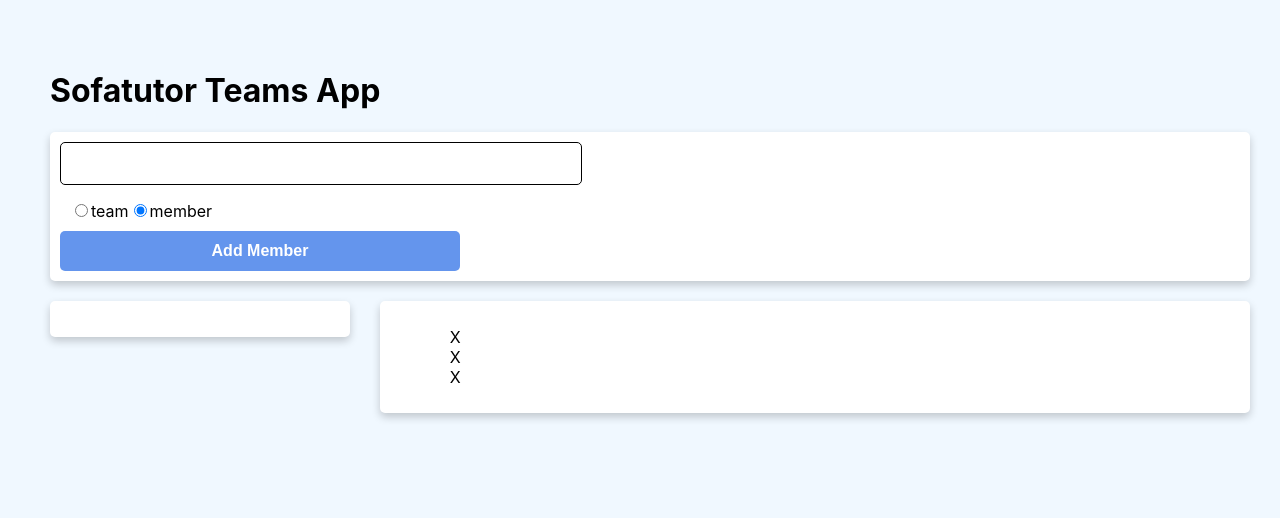
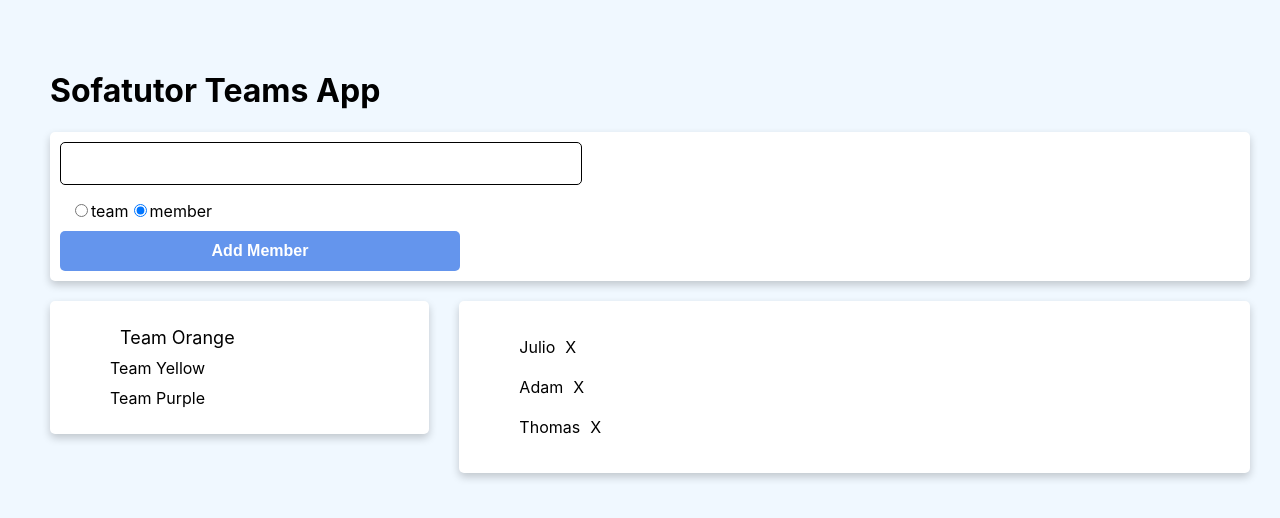
Before and after one commit to jjla26/react-testing-components, a React (Create React App) app: page / in a window 1280 px wide. Shown: the top 518 px of the page. Built offline with nearby package versions, Linux system fonts and the light colour scheme.

Commit message:
refactor components

```diff
--- a/src/components/MembersList.js
+++ b/src/components/MembersList.js
@@ -1,15 +1,19 @@
 import React from 'react'
+import List from './List'
 import RemovableListItem from './RemovableListItem'
 
 const MembersList = ({ members, selectedTeamId, onRemoveCallback }) => {
   return (
-    <ol>
+    <List>
       {members.filter(member => member.team === selectedTeamId).map(member =>
         <RemovableListItem
           key={member.id}
           item={member.name}
-          onRemoveCallback={onRemoveCallback} />)}
-    </ol>
+          onRemoveCallback={onRemoveCallback}
+        >
+          {member.name}
+        </RemovableListItem>)}
+    </List>
   )
 }
 
--- a/src/components/RemovableListItem.js
+++ b/src/components/RemovableListItem.js
@@ -1,9 +1,9 @@
 import React from 'react'
 import ListItem from './ListItem'
 
-const RemovableListItem = ({ onRemoveCallback, ...rest }) => {
+const RemovableListItem = ({ onRemoveCallback, children, ...rest }) => {
   return <div style={{ display: 'flex', alignItems: 'center'}}>
-    <ListItem {...rest} />
+    <ListItem {...rest}>{children}</ListItem>
     <span onClick={() => onRemoveCallback(rest.item)}>X</span>
   </div>
 }
--- a/src/components/TeamsList.js
+++ b/src/components/TeamsList.js
@@ -1,18 +1,21 @@
 import React from 'react'
+import List from './List'
 import ListItem from './ListItem'
 
 const TeamsList = ({ teams, handleSelectCallback }) => {
   return (
-    <ul>
+    <List>
       {teams.map(team =>
         <ListItem
           key={team.id}
           item={team.name}
           selected={team.selected}
+          onClickCallback={handleSelectCallback}
           pointer
-        onClickCallback={handleSelectCallback}
-    />)}
-  </ul>
+      >
+        {team.name}
+      </ListItem>)}
+    </List>
   )
 }
 
```
Lines whose indentation alone changed are shown as unchanged.
